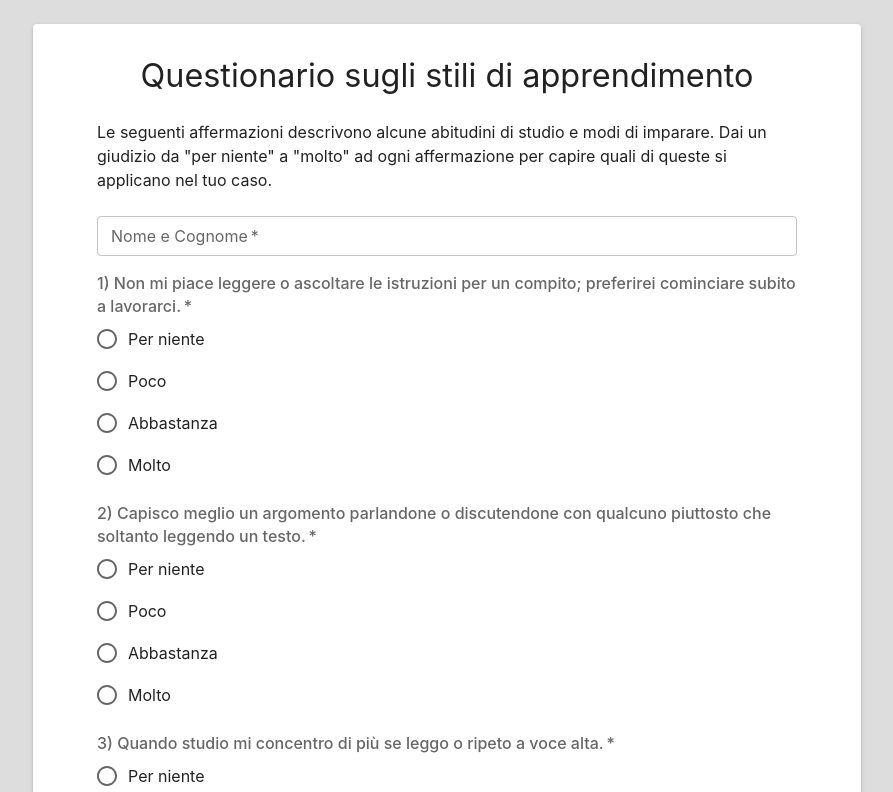
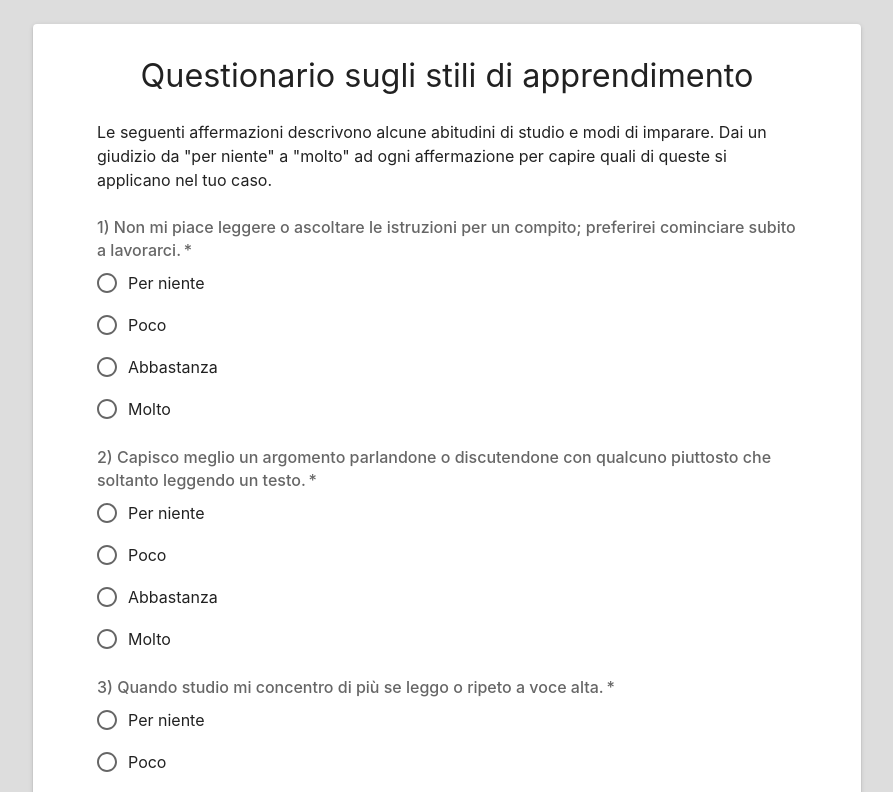
Before and after one commit to marcovidonis/form-stili-apprendimento, a React (Vite) app: page / in a window 1280 px wide. Shown: the top 792 px of the page, without its empty margins (193-1086 px from the left). Built offline with nearby package versions, Linux system fonts and the light colour scheme.

Commit message:
remove name field

```diff
--- a/src/components/FormPage.jsx
+++ b/src/components/FormPage.jsx
@@ -8,7 +8,6 @@ import {
   FormLabel,
   Radio,
   RadioGroup,
-  TextField,
   Typography,
 } from '@mui/material';
 
@@ -32,7 +31,6 @@ function FormPage(props) {
   const { setShowResults, results, setResults } = props;
 
   const [ready, setReady] = useState(false);
-  const [name, setName] = useState('');
   const [shuffledQuestions, setShuffledQuestions] = useState([]);
 
   useEffect(() => {
@@ -97,16 +95,6 @@ function FormPage(props) {
       </Typography>
 
       <form onSubmit={calculateResults}>
-        <TextField
-          required
-          variant="outlined"
-          label="Nome e Cognome"
-          size="small"
-          value={name}
-          onChange={(ev) => setName(ev.target.value)}
-          sx={{ mb: 2, width: '100%' }}
-        />
-
         {shuffledQuestions.map(({ subArea, id, text }, index) => (
           <FormControl required sx={classes.formControl} key={id}>
             <FormLabel id={`form-question-${id}`} sx={{ fontWeight: 500 }}>
```
